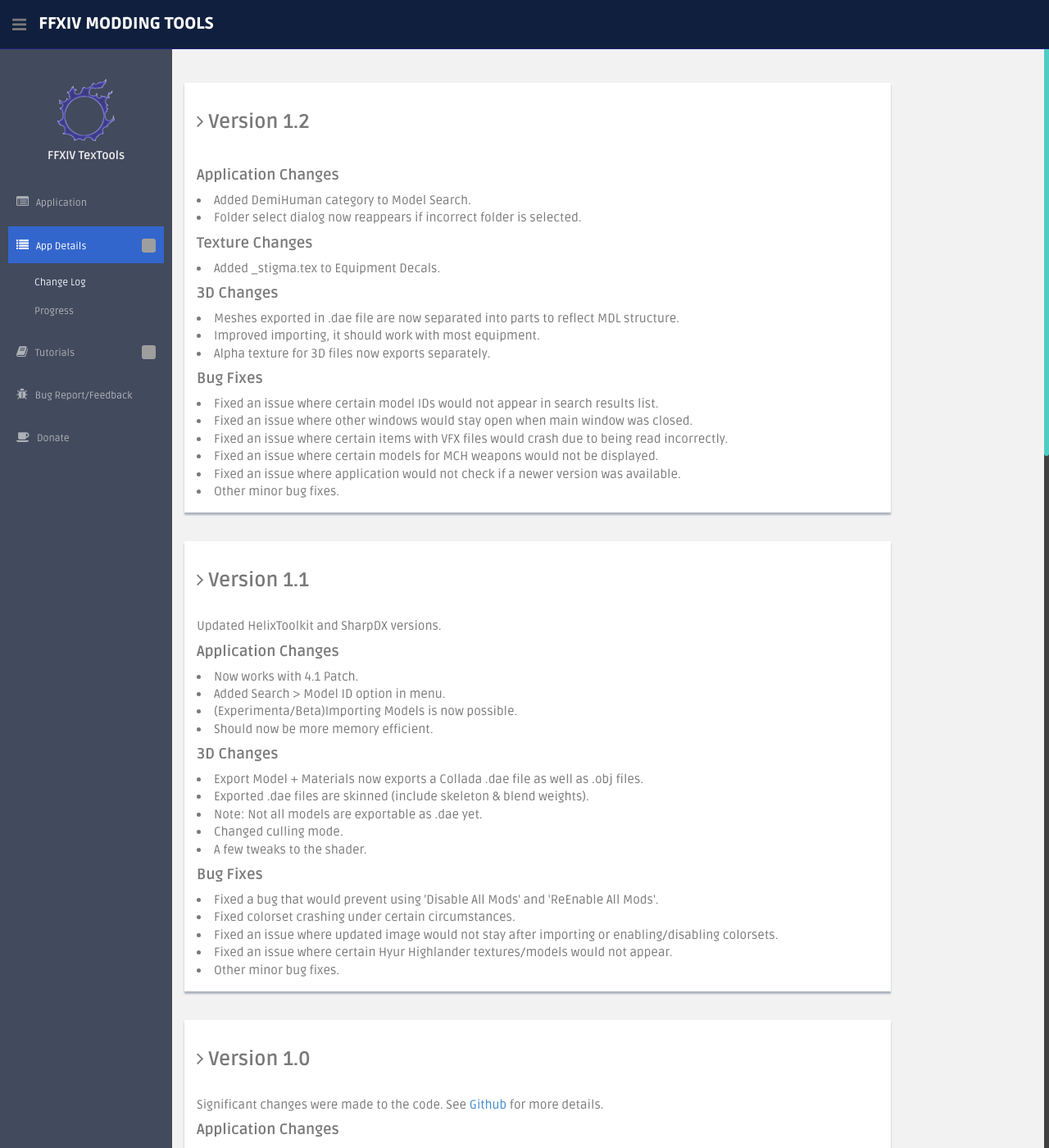
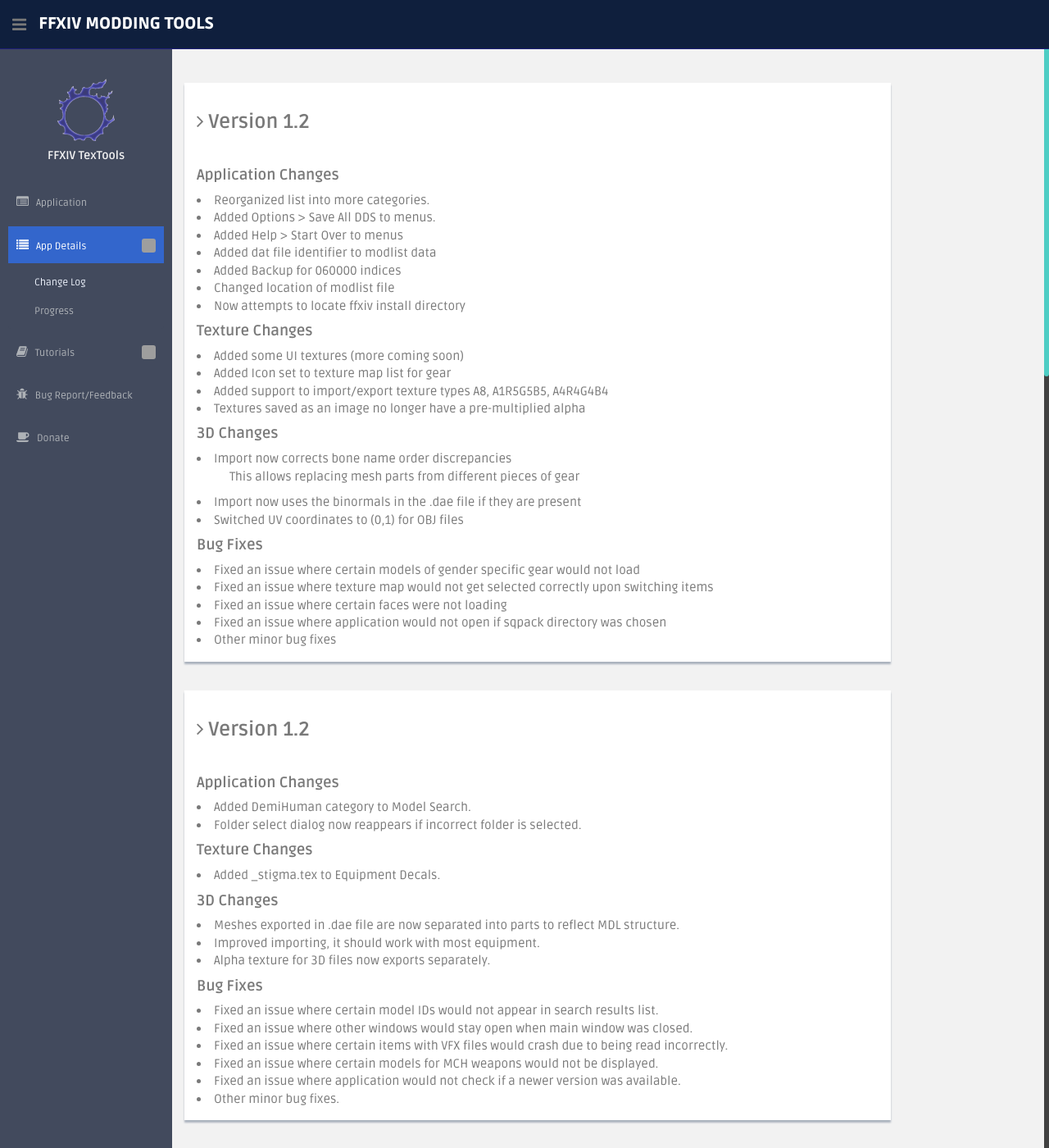
Before and after one commit to liinko/FFXIVTexToolsWeb, a Jekyll site: the page built from change_log.html, in a window 1280 px wide and 1400 px high. Shown: the whole window at 82% size. Built offline with Jekyll 4.4.1, drawn with Linux system fonts in a browser that asks for light colours; grey boxes are pictures that could not be loaded.

Commit message:
update to 1.3

```diff
--- a/change_log.html
+++ b/change_log.html
@@ -3,6 +3,41 @@
 title: Change_Log
 ---
 
+<div class="col-lg-10 main-chart">
+    <div class="showback">
+        <h3><i class="fa fa-angle-right"></i> <b>Version 1.2</b></h3><br/>
+        <h4><b>Application Changes</b></h4>
+        <li>Reorganized list into more categories.</li>
+        <li>Added Options > Save All DDS to menus.</li>
+        <li>Added Help > Start Over to menus</li>
+        <li>Added dat file identifier to modlist data</li>
+        <li>Added Backup for 060000 indices</li>
+        <li>Changed location of modlist file</li>
+        <li>Now attempts to locate ffxiv install directory</li>
+
+        <h4><b>Texture Changes</b></h4>
+        <li>Added some UI textures (more coming soon)</li>
+        <li>Added Icon set to texture map list for gear</li>
+        <li>Added support to import/export texture types A8, A1R5G5B5, A4R4G4B4</li>
+        <li>Textures saved as an image no longer have a pre-multiplied alpha</li>
+
+        <h4><b>3D Changes</b></h4>
+        <li>Import now corrects bone name order discrepancies</li>
+        <ul>
+            <li>This allows replacing mesh parts from different pieces of gear</li>
+        </ul>
+        <li>Import now uses the binormals in the .dae file if they are present </li>
+        <li>Switched UV coordinates to (0,1) for OBJ files</li>
+
+        <h4><b>Bug Fixes</b></h4>
+        <li>Fixed an issue where certain models of gender specific gear would not load</li>
+        <li>Fixed an issue where texture map would not get selected correctly upon switching items</li>
+        <li>Fixed an issue where certain faces were not loading</li>
+        <li>Fixed an issue where application would not open if sqpack directory was chosen</li>
+        <li>Other minor bug fixes</li>
+
+    </div><!--/showback -->
+</div>
 <div class="col-lg-10 main-chart">
     <div class="showback">
         <h3><i class="fa fa-angle-right"></i> <b>Version 1.2</b></h3><br/>
--- a/index.html
+++ b/index.html
@@ -36,8 +36,8 @@
 
         <br/>
         <h2>Application Screenshots</h2>
-        <img src="http://i.imgur.com/tyEGWral.png" alt="Applicaiton"><br/><br/>
-        <img src="http://i.imgur.com/JAYak97l.png" alt="3D"><br/>
+        <img src="https://i.imgur.com/1bTfufbl.png" alt="Applicaiton"><br/><br/>
+        <img src="https://i.imgur.com/56jYHJEl.png" alt="3D"><br/>
         <br/>
         <p>
 
--- a/progress.html
+++ b/progress.html
@@ -19,8 +19,8 @@
       </div>
       <h4><i class="fa fa-angle-right"></i> Icons &amp; UI (dat 060000)</h4>
       <div class="progress">
-          <div class="progress-bar progress-bar-info" role="progressbar" aria-valuenow="0" aria-valuemin="0" aria-valuemax="100" style="width: 0%">
-              <span class="sr-only">0% Complete</span>
+          <div class="progress-bar progress-bar-info" role="progressbar" aria-valuenow="50" aria-valuemin="0" aria-valuemax="100" style="width: 0%">
+              <span class="sr-only">50% Complete</span>
           </div>
       </div>
   </div><!--/showback -->
```
Also changed, not shown: other parts of index.html (+1 -1 lines), _includes/sideupdates.html (+10 -0 lines).
